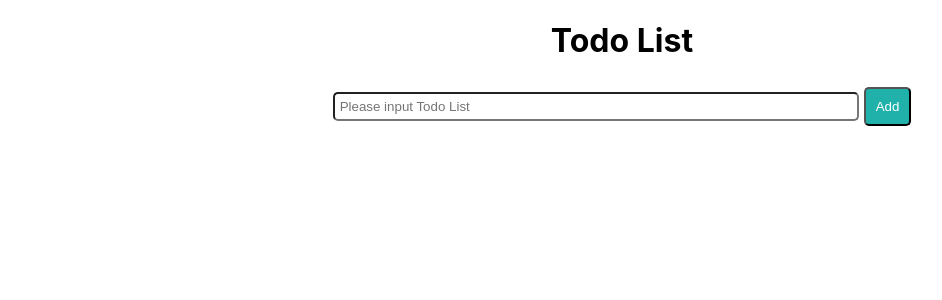
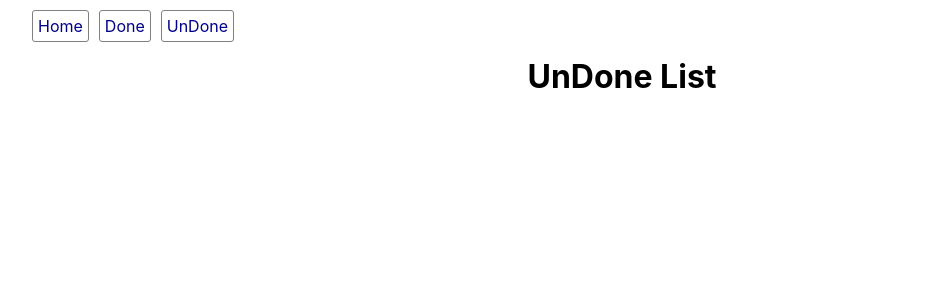
Before and after one commit to anna-tsang/react-todolist, a React (Create React App) app: page /UnDone in a window 1280 px wide. Shown: the top 300 px of the page, without its empty margins (18-960 px from the left). Built offline with nearby package versions, Linux system fonts and the light colour scheme.

Commit message:
[react-router][Anna] feat: react router + css

```diff
--- a/package.json
+++ b/package.json
@@ -10,6 +10,7 @@
     "react": "^17.0.2",
     "react-dom": "^17.0.2",
     "react-redux": "^7.2.6",
+    "react-router-dom": "^5.2.0",
     "react-scripts": "4.0.3",
     "uuid": "^8.3.2",
     "web-vitals": "^1.1.2"
--- a/src/App.css
+++ b/src/App.css
@@ -48,3 +48,16 @@
 .done{
   text-decoration: line-through;
 }
+
+.navigation-tab{
+  margin-left: 10px;
+  text-decoration: none;
+  color: darkblue;
+  border: 1px solid gray;
+  padding: 5px;
+  border-radius: 3px;
+}
+
+.navigation{
+  text-align: left;
+}
--- a/src/App.js
+++ b/src/App.js
@@ -1,11 +1,39 @@
 import './App.css';
 import ToDoList from './components/ToDoList';
+import DoneList from "./components/DoneList";
+import UnDoneList from './components/UnDoneList';
+import {
+  BrowserRouter as Router,
+  Switch,
+  Route,
+  Link
+} from "react-router-dom";
 
 function App() {
   return (
     <div className="App">
-      <h1>Todo List</h1>
-      <ToDoList></ToDoList>
+      <Router>
+      <div>
+        <nav className="navigation">
+          <ul>
+              <Link to="/" className="navigation-tab">Home</Link>
+              <Link to="/Done" className="navigation-tab">Done</Link>
+              <Link to="/UnDone" className="navigation-tab">UnDone</Link>
+          </ul>
+        </nav>
+        <Switch>
+          <Route path="/Done">
+            <DoneList></DoneList>
+          </Route>
+          <Route path="/UnDone">
+            <UnDoneList></UnDoneList>
+          </Route>
+          <Route path="/">
+          <ToDoList></ToDoList>
+          </Route>
+        </Switch>
+      </div>
+    </Router>
     </div>
   );
 }
--- /dev/null
+++ b/src/components/DoneList.js
@@ -0,0 +1,7 @@
+function DoneList () {
+    return (
+        <h1>Done List</h1>
+    );
+}
+
+export default DoneList;
--- a/src/components/ToDoItems.js
+++ b/src/components/ToDoItems.js
@@ -6,18 +6,17 @@ function ToDoItems(props) {
 
     const dispatch = useDispatch();
 
-    function todoDone(){//naming
-
-        dispatch({type:UPDATE_TODO, payload: props.id})
+    function updateToDo(){//naming
+        dispatch({type: UPDATE_TODO, payload: props.id})
     }
 
     function deleteToDo(){
-        dispatch({type:DELETE_TODO, payload: props.id})
+        dispatch({type: DELETE_TODO, payload: props.id})
     }
 
     return (
         <div className="todo-item-border" >
-            <span className={props.done? "done": null } onClick={todoDone}>{props.todoItem}</span>
+            <span className={props.done? "done": null } onClick={updateToDo}>{props.todoItem}</span>
             <span><button onClick={deleteToDo} className="delete-button">X</button></span>
         </div>
     );
--- a/src/components/ToDoList.js
+++ b/src/components/ToDoList.js
@@ -8,6 +8,7 @@ function ToDoList() {
 
     return (
         <div>
+            <h1>Todo List</h1>
             <ToDoGroup toDoTextList={toDoTextList}></ToDoGroup>
             <ToDoGenerator></ToDoGenerator>
         </div>
--- /dev/null
+++ b/src/components/UnDoneList.js
@@ -0,0 +1,7 @@
+function UnDoneList() {
+    return (
+        <h1>UnDone List</h1>
+    );
+}
+
+export default UnDoneList;
--- a/src/constants/constants.js
+++ b/src/constants/constants.js
@@ -1,3 +1,4 @@
 export const ADD_TODO = "todo/updateContent";
 export const UPDATE_TODO = "todo/updateDone";
 export const DELETE_TODO = "todo/deleteToDo";
+export const MOVE_TODO = "todo/moveToDo";
--- a/src/reducer/ToDoReducer.js
+++ b/src/reducer/ToDoReducer.js
@@ -8,7 +8,7 @@ const ToDoReducer = ( state = initState, action) => {
     switch (action.type) {
         case ADD_TODO:
             return {toDoTextList: [...state.toDoTextList, action.payload]};
-        case UPDATE_TODO:
+        case UPDATE_TODO: //naming UPDATE_TODO
             return {toDoTextList: state.toDoTextList.map(item => {
                 if(item.id === action.payload){
                     item.done = !item.done;
--- a/src/style/ToDoList.css
+++ b/src/style/ToDoList.css
@@ -39,11 +39,14 @@
   padding: 5px;
   border: 2px solid black;
   word-wrap: break-word;
+  text-align: justify;
 }
 
 .delete-button{
   float: right;
   border: 0px;
+  margin-left: 10px;
+  margin-top: 5px;
   background-color: white;
 }
 
```
Also changed, not shown: 1 other file (tests, documents, lock files or other folders).
